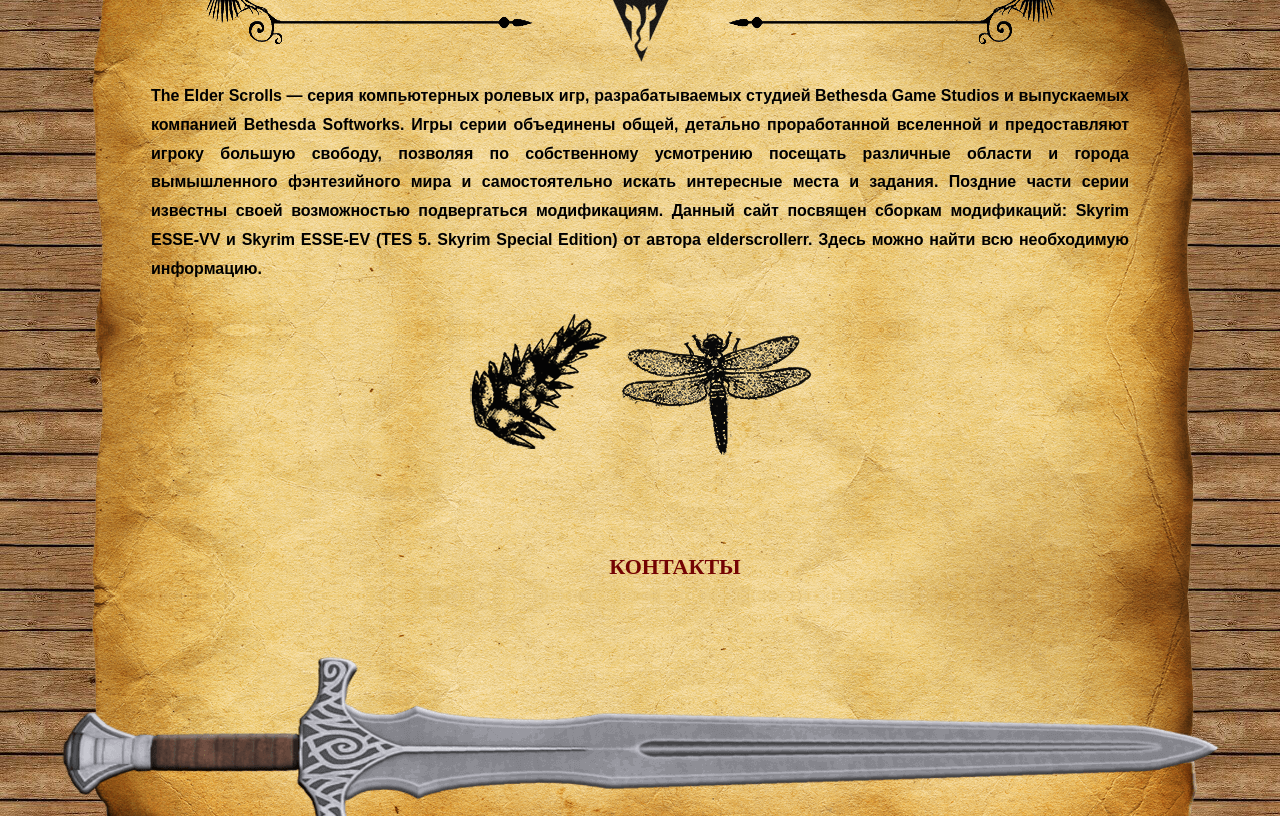
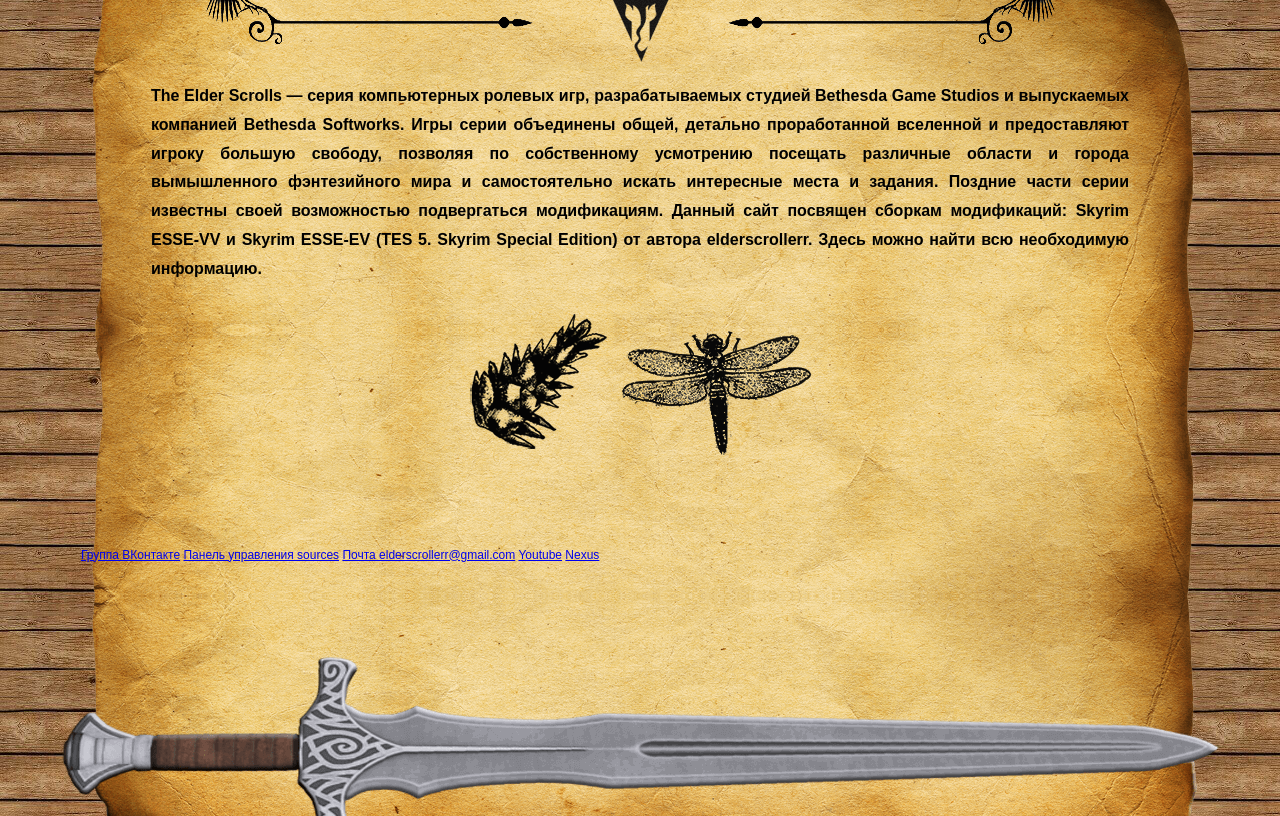
Before and after one commit to ComputerGalaxy/elderscrollerr.github.io, a plain HTML site: page index.html in a window 1280 px wide. Shown: the part 284-1100 px from the top of the page. Drawn offline with Linux system fonts and the light colour scheme.

Commit message:
Update index.html

```diff
--- a/index.html
+++ b/index.html
@@ -49,15 +49,15 @@
 
 
 	<br>
-	<details class="screenshot">
- <summary class="summarytitle">КОНТАКТЫ</summary>
- <ul>
-			<li> <a href="https://vk.com/skyrim_esse">Группа ВКонтакте</a></li>
-			<li> <a href="https://github.com/elderscrollerr/ECPU">Панель управления sources</a></li>
-			<li> <a href="mailto:elderscrollerr@gmail.com">Почта elderscrollerr@gmail.com</a></li>
-</ul>
 
-			</details>
+			 <a href="https://vk.com/skyrim_esse">Группа ВКонтакте</a>
+			 <a href="https://github.com/elderscrollerr/ECPU">Панель управления sources</a>
+			 <a href="mailto:elderscrollerr@gmail.com">Почта elderscrollerr@gmail.com</a>
+	<a href="https://www.youtube.com/channel/UC29ZxzbDd3XjveBgVRRrkfQ">Youtube</a>
+	<a href="https://www.nexusmods.com/users/33293405">Nexus</a>
+
+
+
 
 
 
```
